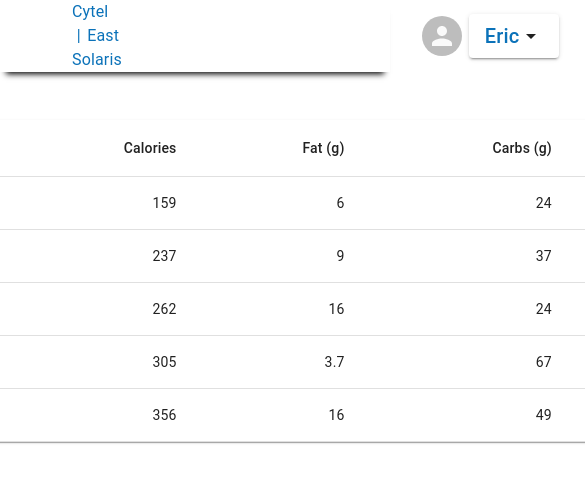
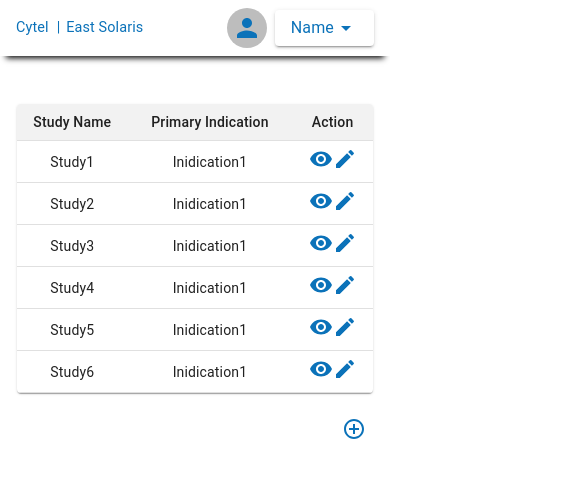
Before and after one commit to chandramahesh431/Cytel, a React (Create React App) app: page / in a window 390 px wide. Shown: the top 482 px of the page, 585 px wide, since content can reach past the window. Built offline with nearby package versions, Linux system fonts and the light colour scheme.

Commit message:
responsive code added

```diff
--- /dev/null
+++ b/src/components/ui/dialog.js
@@ -0,0 +1,104 @@
+import React from "react";
+import { withStyles } from "@material-ui/core/styles";
+import Button from "@material-ui/core/Button";
+import Dialog from "@material-ui/core/Dialog";
+import MuiDialogTitle from "@material-ui/core/DialogTitle";
+import MuiDialogContent from "@material-ui/core/DialogContent";
+import MuiDialogActions from "@material-ui/core/DialogActions";
+import IconButton from "@material-ui/core/IconButton";
+import CloseIcon from "@material-ui/icons/Close";
+import Typography from "@material-ui/core/Typography";
+
+const styles = theme => ({
+  root: {
+    margin: 0,
+    padding: theme.spacing(2)
+  },
+  closeButton: {
+    position: "absolute",
+    right: theme.spacing(1),
+    top: theme.spacing(1),
+    color: theme.palette.grey[500]
+  }
+});
+
+const DialogTitle = withStyles(styles)(props => {
+  const { children, classes, onClose, ...other } = props;
+  return (
+    <MuiDialogTitle disableTypography className={classes.root} {...other}>
+      <Typography variant="h6">{children}</Typography>
+      {onClose ? (
+        <IconButton
+          aria-label="close"
+          className={classes.closeButton}
+          onClick={onClose}
+        >
+          <CloseIcon />
+        </IconButton>
+      ) : null}
+    </MuiDialogTitle>
+  );
+});
+
+const DialogContent = withStyles(theme => ({
+  root: {
+    padding: theme.spacing(2)
+  }
+}))(MuiDialogContent);
+
+const DialogActions = withStyles(theme => ({
+  root: {
+    margin: 0,
+    padding: theme.spacing(1)
+  }
+}))(MuiDialogActions);
+
+export default function CustomizedDialogs({ dialogOpen }) {
+  const [open, setOpen] = React.useState(dialogOpen);
+
+  const handleClickOpen = () => {
+    setOpen(true);
+  };
+  const handleClose = () => {
+    setOpen(false);
+  };
+
+  return (
+    <div>
+      <Button variant="outlined" color="primary" onClick={handleClickOpen}>
+        Open dialog
+      </Button>
+      <Dialog
+        onClose={handleClose}
+        aria-labelledby="customized-dialog-title"
+        open={open}
+      >
+        <DialogTitle id="customized-dialog-title" onClose={handleClose}>
+          Modal title
+        </DialogTitle>
+        <DialogContent dividers>
+          <Typography gutterBottom>
+            Cras mattis consectetur purus sit amet fermentum. Cras justo odio,
+            dapibus ac facilisis in, egestas eget quam. Morbi leo risus, porta
+            ac consectetur ac, vestibulum at eros.
+          </Typography>
+          <Typography gutterBottom>
+            Praesent commodo cursus magna, vel scelerisque nisl consectetur et.
+            Vivamus sagittis lacus vel augue laoreet rutrum faucibus dolor
+            auctor.
+          </Typography>
+          <Typography gutterBottom>
+            Aenean lacinia bibendum nulla sed consectetur. Praesent commodo
+            cursus magna, vel scelerisque nisl consectetur et. Donec sed odio
+            dui. Donec ullamcorper nulla non metus auctor fringilla.
+          </Typography>
+        </DialogContent>
+        <DialogActions>
+          <Button autoFocus onClick={handleClose} color="primary">
+            Save changes
+          </Button>
+        </DialogActions>
+      </Dialog>
+    </div>
+  );
+}
--- a/src/components/ui/header.js
+++ b/src/components/ui/header.js
@@ -7,17 +7,28 @@ import useScrollTrigger from "@material-ui/core/useScrollTrigger";
 import Avatar from "@material-ui/core/Avatar";
 import PropTypes from "prop-types";
 import Profile from "./profile";
+import { useTheme } from "@material-ui/core/styles";
+import useMediaQuery from "@material-ui/core/useMediaQuery";
 
-const useStyles = makeStyles({
+const useStyles = makeStyles(theme => ({
   icon: {
-    marginLeft: "auto"
+    marginLeft: "auto",
+    [theme.breakpoints.down("sm")]: {
+      marginLeft: "auto"
+    }
   },
-  menu: { marginLeft: "10em" },
+  menu: { marginLeft: "10rem", color: "red", backgroundColor: "red" },
   cytelText: {
-    marginLeft: "3.5em",
-    marginRight: 300
+    marginLeft: "3rem",
+    marginRight: "3.5rem",
+    fontSize: "0.9rem",
+    [theme.breakpoints.down("md")]: {
+      marginLeft: "0em",
+      marginRight: "0em",
+      fontSize: "0.9rem"
+    }
   }
-});
+}));
 function ElevationScroll(props) {
   const { children, window } = props;
   // Note that you normally won't need to set the window ref as useScrollTrigger
@@ -44,16 +55,21 @@ ElevationScroll.propTypes = {
 };
 const Header = props => {
   const classes = useStyles();
+  const theme = useTheme();
+  const matches = useMediaQuery(theme.breakpoints.up("sm"));
+  const matchesLgUp = useMediaQuery(theme.breakpoints.up("lg"));
+
   return (
     <ElevationScroll {...props}>
-      <AppBar position="static" elevation={0} disableGutters>
+      <AppBar position="static">
         <Toolbar>
           <Typography className={classes.cytelText}>
             Cytel <span style={{ marginLeft: "0.3em" }}>|</span>
             <span style={{ marginLeft: "0.4em" }}>East Solaris</span>
           </Typography>
+
           <Avatar className={classes.icon}></Avatar>
-          <Profile className={classes.menu}></Profile>
+          <Profile className={classes.cytelText}></Profile>
         </Toolbar>
       </AppBar>
     </ElevationScroll>
--- a/src/components/ui/profile.js
+++ b/src/components/ui/profile.js
@@ -63,9 +63,7 @@ export default function Profile() {
         onMouseOver={handleClick}
         onClick={handleClick}
       >
-        <Typography variant="h6" className={classes.name}>
-          Eric
-        </Typography>
+        <Typography>Name</Typography>
         <ArrowDropDownIcon></ArrowDropDownIcon>
       </Button>
       <StyledMenu
--- a/src/components/ui/table.js
+++ b/src/components/ui/table.js
@@ -1,4 +1,4 @@
-import React from "react";
+import React, { useState } from "react";
 import { makeStyles } from "@material-ui/core/styles";
 import Table from "@material-ui/core/Table";
 import TableBody from "@material-ui/core/TableBody";
@@ -8,9 +8,17 @@ import TableHead from "@material-ui/core/TableHead";
 import TableRow from "@material-ui/core/TableRow";
 import Paper from "@material-ui/core/Paper";
 import Grid from "@material-ui/core/Grid";
+import VisibilityIcon from "@material-ui/icons/Visibility";
+import EditIcon from "@material-ui/icons/Edit";
+import AddCircleOutlineIcon from "@material-ui/icons/AddCircleOutline";
+import { useTheme } from "@material-ui/core/styles";
+import useMediaQuery from "@material-ui/core/useMediaQuery";
+import CustomizedDialogs from "../ui/dialog";
 
-const useStyles = makeStyles({
-  table: { minWidth: "auto" },
+const useStyles = makeStyles(theme => ({
+  table: {
+    minWidth: "auto"
+  },
   projectstable: { marginTop: "3em" },
   MuiGrid: {},
   MuiTableHead: {
@@ -19,55 +27,226 @@ const useStyles = makeStyles({
     }
   },
   prjtable: {
-    minWidth: 1200
+    // minWidth: 1200
+    [theme.breakpoints.down("md")]: {}
+  },
+  addIcon: {
+    marginRight: "4em",
+    marginTop: "1em",
+    [theme.breakpoints.down("md")]: {
+      marginRight: "1em"
     }
-});
+  }
+}));
 
-function createData(name, calories, fat, carbs, protein) {
-  return { name, calories, fat, carbs, protein };
+function createData(
+  studyname,
+  studyStartDate,
+  studyCompletionDate,
+  protocolID,
+  studyGroup,
+  phase,
+  primaryIndication,
+  secondaryIndication,
+  action
+) {
+  return {
+    studyname,
+    studyStartDate,
+    studyCompletionDate,
+    protocolID,
+    studyGroup,
+    phase,
+    primaryIndication,
+    secondaryIndication,
+    action
+  };
 }
 
 const rows = [
-  createData("Frozen yoghurt", 159, 6.0, 24, 4.0),
-  createData("Ice cream sandwich", 237, 9.0, 37, 4.3),
-  createData("Eclair", 262, 16.0, 24, 6.0),
-  createData("Cupcake", 305, 3.7, 67, 4.3),
-  createData("Gingerbread", 356, 16.0, 49, 3.9)
+  createData(
+    "Study1",
+    "2020-02-24",
+    "2020-02-24",
+    "Protocol477588",
+    "Group12233",
+    "Phase1",
+    "Inidication1",
+    "Indication2"
+  ),
+  createData(
+    "Study2",
+    "2020-02-24",
+    "2020-03-24",
+    "Protocol12",
+    "Group122",
+    "Phase2",
+    "Inidication1",
+    "Indication2"
+  ),
+  createData(
+    "Study3",
+    "2020-04-10",
+    "2020-05-24",
+    "Protocol123",
+    "Group1222",
+    "Phase3",
+    "Inidication1",
+    "Indication2"
+  ),
+  createData(
+    "Study4",
+    "2019-12-24",
+    "2020-03-24",
+    "Protocol12",
+    "Group122",
+    "Phase2",
+    "Inidication1",
+    "Indication2"
+  ),
+  createData(
+    "Study5",
+    "2020-02-24",
+    "2020-03-24",
+    "Protocol12",
+    "Group122",
+    "Phase2",
+    "Inidication1",
+    "Indication2"
+  ),
+  createData(
+    "Study6",
+    "2020-02-24",
+    "2020-03-24",
+    "Protocol12",
+    "Group122",
+    "Phase2",
+    "Inidication1",
+    "Indication2"
+  )
 ];
 
 export default function ProjectsTable() {
+  const [open, setOpen] = useState(false);
   const classes = useStyles();
+  const theme = useTheme();
+  const matchesSMDown = useMediaQuery(theme.breakpoints.down("sm"));
+
+  const matchesSMUp = useMediaQuery(theme.breakpoints.up("md", "xl"));
+  // const matchesMDUp = useMediaQuery(theme.breakpoints.down("up"));
+  //alert(matches);
+  const modalOpen = () => {
+    setOpen(true);
+  };
+  const modalClose = () => {
+    setOpen(false);
+  };
 
   return (
+    <div>
       <Grid container justify="center" className={classes.projectstable}>
         <Grid item>
-        <TableContainer component={Paper} className={classes.prjtable}>
-          <Table className={classes.table} aria-label="simple table">
+          <TableContainer
+            style={{ display: matchesSMDown ? "block" : "none" }}
+            component={Paper}
+            className={classes.prjtable}
+          >
+            <Table
+              size="small"
+              className={classes.table}
+              aria-label="simple table"
+            >
               <TableHead>
                 <TableRow>
-                <TableCell>Dessert (100g serving)</TableCell>
-                <TableCell align="right">Calories</TableCell>
-                <TableCell align="right">Fat&nbsp;(g)</TableCell>
-                <TableCell align="right">Carbs&nbsp;(g)</TableCell>
-                <TableCell align="right">Protein&nbsp;(g)</TableCell>
+                  <TableCell align="center">Study Name</TableCell>
+
+                  <TableCell align="center">Primary Indication</TableCell>
+
+                  <TableCell align="center">Action</TableCell>
                 </TableRow>
               </TableHead>
               <TableBody>
-              {rows.map(row => (
-                <TableRow key={row.name}>
-                  <TableCell component="th" scope="row">
-                    {row.name}
+                {rows.map((row, index) => (
+                  <TableRow key={index}>
+                    <TableCell align="center" component="th" scope="row">
+                      {row.studyname}
                     </TableCell>
-                  <TableCell align="right">{row.calories}</TableCell>
-                  <TableCell align="right">{row.fat}</TableCell>
-                  <TableCell align="right">{row.carbs}</TableCell>
-                  <TableCell align="right">{row.protein}</TableCell>
+
+                    <TableCell align="center">
+                      {row.primaryIndication}
+                    </TableCell>
+
+                    <TableCell align="center">
+                      <VisibilityIcon></VisibilityIcon>
+
+                      <EditIcon></EditIcon>
+                    </TableCell>
+                  </TableRow>
+                ))}
+              </TableBody>
+            </Table>
+          </TableContainer>
+
+          <TableContainer
+            style={{ display: matchesSMUp ? "block" : "none" }}
+            component={Paper}
+            className={classes.prjtable}
+          >
+            <Table
+              size="small"
+              className={classes.table}
+              aria-label="simple table"
+            >
+              <TableHead>
+                <TableRow>
+                  <TableCell>Study Name</TableCell>
+                  <TableCell align="center">Study Start Date</TableCell>
+                  <TableCell align="center">Study Completion Date</TableCell>
+                  <TableCell align="center">Protocol ID</TableCell>
+                  <TableCell align="center">Study Group</TableCell>
+                  <TableCell align="center">Phase</TableCell>
+                  <TableCell align="center">Primary Indication</TableCell>
+                  <TableCell align="center">Secondary Indication</TableCell>
+                  <TableCell align="center">Action</TableCell>
+                </TableRow>
+              </TableHead>
+              <TableBody>
+                {rows.map((row, index) => (
+                  <TableRow key={index}>
+                    <TableCell align="center" component="th" scope="row">
+                      {row.studyname}
+                    </TableCell>
+                    <TableCell align="center">{row.studyStartDate}</TableCell>
+                    <TableCell align="center">
+                      {row.studyCompletionDate}
+                    </TableCell>
+                    <TableCell align="center">{row.protocolID}</TableCell>
+                    <TableCell align="center">{row.studyGroup}</TableCell>
+                    <TableCell align="center">{row.phase}</TableCell>
+                    <TableCell align="center">
+                      {row.primaryIndication}
+                    </TableCell>
+                    <TableCell align="center">
+                      {row.secondaryIndication}
+                    </TableCell>
+                    <TableCell align="center">
+                      <VisibilityIcon onClick={modalOpen}></VisibilityIcon>
+
+                      <EditIcon onClick={modalOpen}></EditIcon>
+                    </TableCell>
                   </TableRow>
                 ))}
               </TableBody>
             </Table>
           </TableContainer>
         </Grid>
+        <Grid item container justify="flex-end">
+          <AddCircleOutlineIcon
+            onClick={modalOpen}
+            className={classes.addIcon}
+          ></AddCircleOutlineIcon>
         </Grid>
+      </Grid>
+    </div>
   );
 }
--- a/src/components/ui/theme.js
+++ b/src/components/ui/theme.js
@@ -3,6 +3,7 @@ import { createMuiTheme } from "@material-ui/core/styles";
 const cytelBlue = "#0B72B9";
 const cytelWhite = "#FFFFFF";
 const cytelOrange = "#FFBA60";
+const cytelBlackWhite = "#f2f2f2";
 export default createMuiTheme({
   palette: {
     common: {
@@ -35,13 +36,15 @@ export default createMuiTheme({
     },
     MuiAppBar: {
       root: {
-        boxShadow: "0 8px 6px -6px black"
+        boxShadow: "0 8px 6px -6px black",
+        width: "100%"
       }
     },
     MuiButtonBase: {
       root: {
-        marginLeft: "0.5em",
-        marginRight: "4em"
+        marginLeft: "0.5rem",
+        fontSize: "0.9rem",
+        border: "0px"
       }
     },
     MuiGrid: {
@@ -49,13 +52,23 @@ export default createMuiTheme({
         // margin: "10px"
         //marginLeft: "0.8em"
       }
+    },
+    MuiSvgIcon: {
+      root: {
+        color: `${cytelBlue}`,
+        cursor: "pointer"
+      }
+    },
+    MuiTableCell: {
+      body: {}
+    },
+    MuiTableRow: {
+      root: {}
+    },
+    MuiTableHead: {
+      root: {
+        backgroundColor: `${cytelBlackWhite}`
+      }
     }
-    // },
-    // MuiTypography: {
-    //   root: {
-    //     fontSize: "0.5rem",
-    //     transform: "none"
-    //   }
-    // }
   }
 });
```
Also changed, not shown: 1 other file (tests, documents, lock files or other folders). Lines whose indentation alone changed are shown as unchanged.
